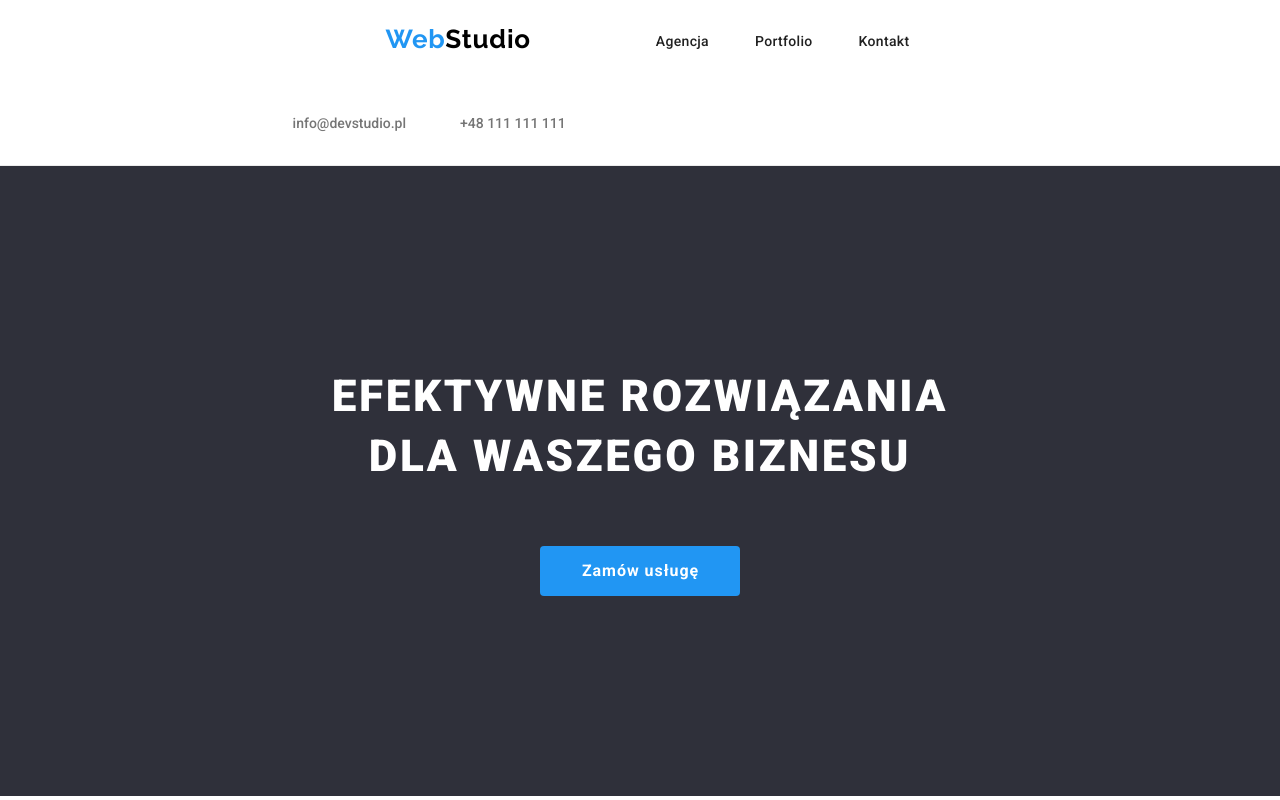
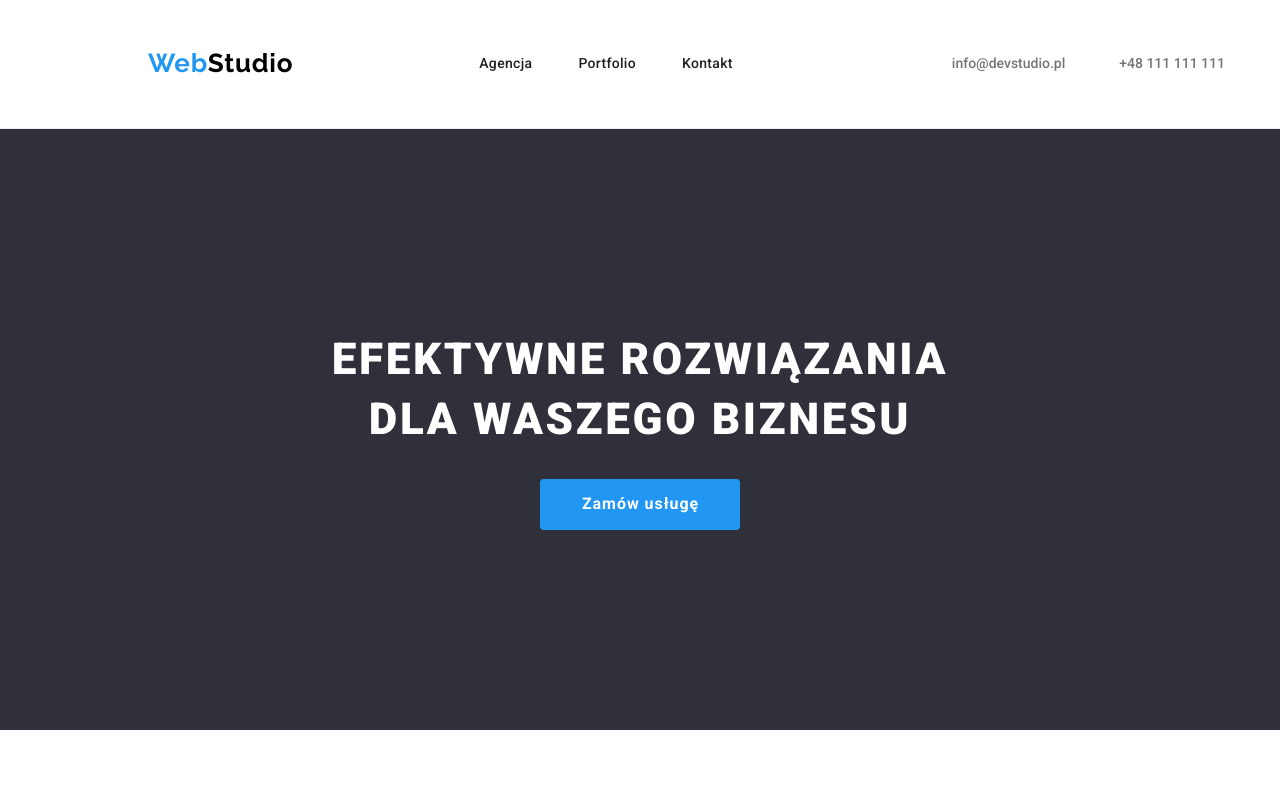
Before and after one commit to PaulinaDworak/goit-markup-hw-03, a plain HTML site: page index.html in a window 1280 px wide. Shown: the top 800 px of the page. Drawn offline with nearby package versions, Linux system fonts and the light colour scheme.

Commit message:
poprawki pracy domowej

```diff
--- a/css/styles.css
+++ b/css/styles.css
@@ -19,17 +19,23 @@ body {
     color: var(--text-color);
 }
 .container {
-    max-width: 1200px;
+    width: 1200px;
     margin: 0 auto;
+    padding: 0 15px;
 }
 .box-header {
-    background: var(--logo-color-white);
     border-bottom: 1px solid #ececec;
+    padding: 24px 0 25px;
+}
+.box-header > .container {
     display: flex;
+    align-items: center;
     justify-content: space-between;
 }
-.header-wrapper {
+.header-navigation {
     display: flex;
+    align-items: center;
+    gap: 93px;
 }
 .logo-header {
     font-family: "Raleway", sans-serif;
@@ -49,9 +55,8 @@ body {
     color: var(--blue-accent);
     text-decoration: none;
     letter-spacing: 0.03em;
-    margin: 60px 1240px 20px 215px;
     display: inline-block;
-    margin: 60px 93px 20px;
+    padding: 24px 0 25px;
 }
 
 .logo-black {
@@ -64,7 +69,7 @@ body {
     list-style: none;
     letter-spacing: 0.02em;
     display: flex;
-    margin: 32px;
+    gap: 46px;
 }
 .site-nav a {
     font-size: 14px;
@@ -72,18 +77,13 @@ body {
     line-height: 1.1;
     text-decoration: none;
     color: var(--text-color);
-    margin-right: 46px;
 }
-.site-nav li:last-child {
-    margin-right: 0;
-}
+
 .site-nav a:hover,
 .site-nav a:focus {
     color: var(--blue-accent);
 }
-.contact-details {
-    margin: 32px auto;
-}
+
 .email {
     margin-right: 50px;
 }
@@ -96,7 +96,6 @@ body {
     font-weight: 500;
     cursor: pointer;
     letter-spacing: 0.03em;
-    padding-left: 93px;
 }
 .link {
     font-size: 14px;
@@ -111,13 +110,13 @@ body {
 .link:focus {
     color: var(--blue-accent);
 }
-.dark-bg {
+.footer-wrapper {
+    padding: 60px 0;
     background-color: var(--dark-background);
 }
 .footer-links {
     display: flex;
     flex-direction: column;
-    padding-left: 93px;
     padding-bottom: 9px;
 }
 .tel {
@@ -141,8 +140,7 @@ body {
     line-height: 60px;
     color: var(--logo-color-white);
     letter-spacing: 0.06em;
-    margin-bottom: 30px;
-    padding: 106px 252px 30px;
+    margin: 106px 252px 30px;
 }
 .services button {
     font-weight: 700;
--- a/index.html
+++ b/index.html
@@ -19,8 +19,7 @@
     <body>
         <header class="box-header">
             <div class="container">
-                <nav>
-                    <div class="header-wrapper">
+                <nav class="header-navigation">
                     <a href="index.html" class="logo-header"
                         >Web<span class="logo-black">Studio</span></a
                     >
@@ -29,9 +28,8 @@
                         <li><a href="portfolio.html">Portfolio</a></li>
                         <li><a href="#">Kontakt</a></li>
                     </ul>
-                    </div>
                 </nav>
-                <div class="contact-details">
+                <div>
                     <a href="mailto:info@devstudio.pl" class="link email"
                         >info@devstudio.pl</a
                     >
@@ -171,7 +169,7 @@
                 </div>
             </section>
         </main>
-        <footer class="dark-bg">
+        <footer class="footer-wrapper">
             <div class="container">
                 <a href="index.html" class="logo-footer"
                     >Web<span class="logo-white">Studio</span></a
```
Also changed, not shown: portfolio.html (+2 -4 lines). Lines whose indentation alone changed are shown as unchanged.
